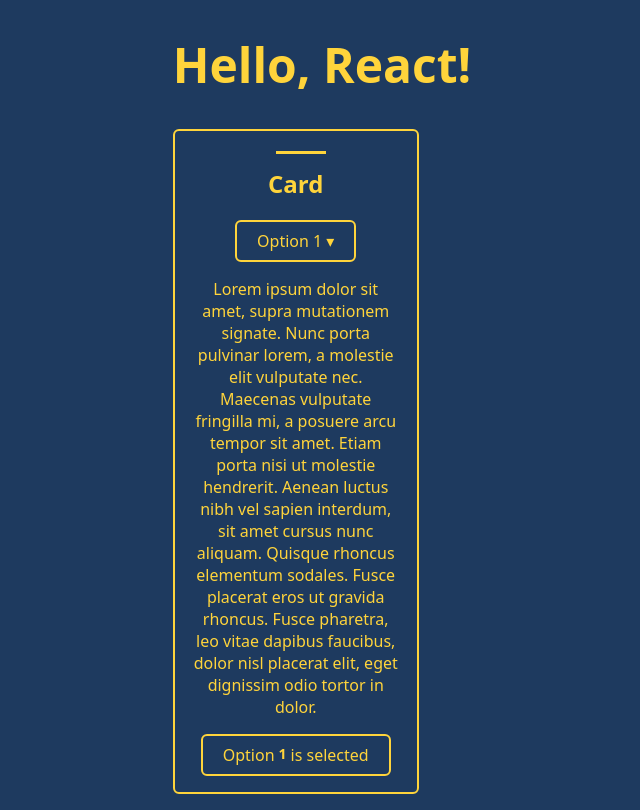
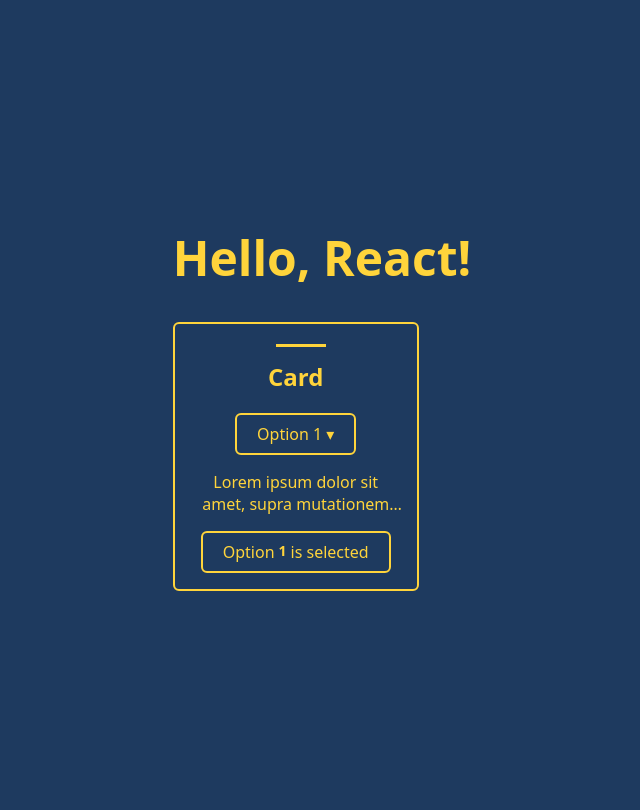
Before and after one commit to OneTube/collaborator-test, a React app: page / in a window 1280 px wide. Shown: the whole page, without its empty margins (318-958 px from the left). Built offline with nearby package versions, Linux system fonts and the light colour scheme.

Commit message:
fix: Обрізати опис картки .card-description, зміна стилів dropdown-menu Час: 15 хв Проблема: При зменщені висоти картки, дропдаун меню у двох випадках вилазило за картку

```diff
--- a/src/styles.css
+++ b/src/styles.css
@@ -86,6 +86,7 @@
 
 .dropdown-menu {
   position: absolute;
+  z-index: 1;
   top: 100%;
   left: 50%;
   transform: translateX(-50%);
@@ -95,12 +96,15 @@
   background: #1e3a5f;
   border: 2px solid currentColor;
   border-radius: 6px;
+  max-height: 110px;
+  overflow-y: auto;
 }
 
 .dropdown-menu.up {
   top: auto;
   bottom: 100%;
   margin: 0 0 4px;
+  max-height: 70px;
 }
 
 .dropdown-menu li {
@@ -111,3 +115,11 @@
 .dropdown-menu li:hover {
   background: rgba(255, 212, 59, 0.2);
 }
+
+.card-description {
+  display: -webkit-box;
+  -webkit-box-orient: vertical;
+  -webkit-line-clamp: 2;
+  line-clamp: 2;
+  overflow: hidden;
+}
```
